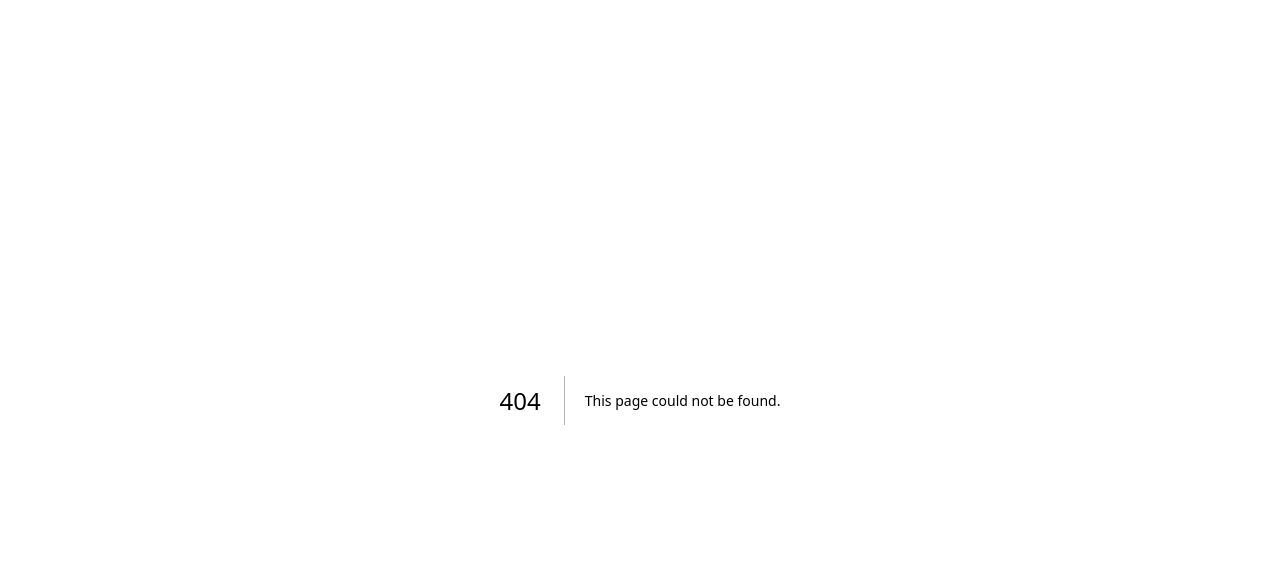
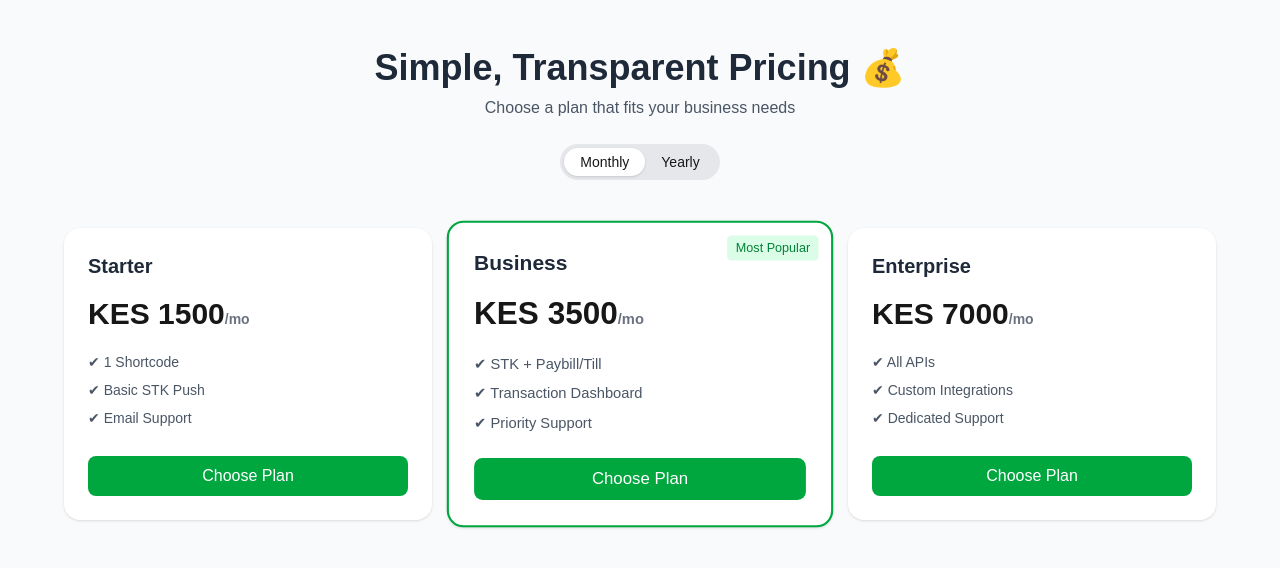
Before and after one commit to DonFredi/mpesa-test, a Next.js app: page /pricing in a window 1280 px wide. Before the commit this address had no page. Shown: the top 568 px of the page. Built offline with nearby package versions, Linux system fonts and the light colour scheme.

Commit message:
home page added

```diff
--- a/app/api/mpesa/callback/route.ts
+++ b/app/api/mpesa/callback/route.ts
@@ -1,4 +1,6 @@
 import { NextResponse } from "next/server";
+import { doc, setDoc } from "firebase/firestore";
+import { db } from "@/lib/firebase/firebase"; // adjust path if needed
 
 export async function POST(req: Request) {
   const body = await req.json();
@@ -13,18 +15,35 @@ export async function POST(req: Request) {
 
   const { ResultCode, ResultDesc, CheckoutRequestID, CallbackMetadata } = stkCallback;
 
+  let data: any = {
+    status: "failed",
+    resultDesc: ResultDesc,
+    checkoutRequestId: CheckoutRequestID,
+    updatedAt: new Date().toISOString(),
+  };
+
   if (ResultCode === 0) {
-    const items = CallbackMetadata.Item;
+    const items = CallbackMetadata?.Item || [];
 
     const amount = items.find((i: any) => i.Name === "Amount")?.Value;
     const receipt = items.find((i: any) => i.Name === "MpesaReceiptNumber")?.Value;
     const phone = items.find((i: any) => i.Name === "PhoneNumber")?.Value;
 
-    // 🔥 Save to Firestore here
-    console.log("Payment success:", { amount, receipt, phone });
+    data = {
+      ...data,
+      status: "success",
+      amount,
+      receipt,
+      phone,
+    };
+
+    console.log("Payment success:", data);
   } else {
     console.log("Payment failed:", ResultDesc);
   }
 
+  // 🔥 THIS IS WHAT YOU WERE MISSING
+  await setDoc(doc(db, "transactions", CheckoutRequestID), data);
+
   return NextResponse.json({ ResultCode: 0, ResultDesc: "Accepted" });
 }
--- a/app/api/mpesa/transactions/route.ts
+++ b/app/api/mpesa/transactions/route.ts
@@ -43,7 +43,7 @@ export async function POST(req: Request) {
     });
   } catch (error: any) {
     console.error("M-Pesa transaction error:", error);
-
+    console.error("FULL-ERROR:", error.response?.data);
     return NextResponse.json({ message: error.message || "M-Pesa transaction failed" }, { status: 500 });
   }
 }
--- a/app/components/MpesaForm.tsx
+++ b/app/components/MpesaForm.tsx
@@ -98,7 +98,12 @@ const MpesaForm = () => {
         console.log("Listening to doc", checkoutId);
         console.log("safaricom data", tx);
 
-        if (!tx) return;
+        if (!tx) {
+          setStatus("error");
+          setMessage("Transaction not successful.Try again later.");
+          unsub();
+          return;
+        }
 
         if (tx.status === "success") {
           setStatus("success");
@@ -108,7 +113,7 @@ const MpesaForm = () => {
 
         if (tx.status === "failed") {
           setStatus("error");
-          setMessage(`❌ Payment failed: ${tx.resultDesc || "cancelled"}`);
+          setMessage(`Payment failed: ${tx.resultDesc || "cancelled"}`);
           unsub();
         }
       });
--- /dev/null
+++ b/app/form/page.tsx
@@ -0,0 +1,14 @@
+export default function Form () {
+    return (
+    <div className="flex min-h-screen items-center justify-center bg-zinc-50 font-sans dark:bg-black">
+      <main className="flex min-h-screen w-full max-w-3xl flex-col items-center justify-between p-8 bg-white dark:bg-black sm:items-start">
+        <div className="flex flex-col items-center gap-6 text-center sm:items-start sm:text-left">
+          <h1 className="max-w-xs text-3xl font-semibold leading-10 tracking-tight text-black dark:text-zinc-50">
+            Mpesa Test Console
+            <MpesaForm />
+          </h1>
+        </div>
+      </main>
+    </div>
+  );
+}
--- /dev/null
+++ b/app/onboarding/page.tsx
@@ -0,0 +1,117 @@
+"use client";
+
+import { useState } from "react";
+import { useSearchParams } from "next/navigation";
+
+export default function Onboarding() {
+  const params = useSearchParams();
+
+  const selectedPlan = params.get("plan");
+  const selectedType = params.get("type");
+
+  const [formData, setFormData] = useState({
+    businessName: "",
+    email: "",
+    phone: "",
+    type: selectedType || "stkPush",
+    shortcode: "",
+    accountNumber: "",
+  });
+
+  const handleChange = (field: string, value: string) => {
+    setFormData((prev) => ({
+      ...prev,
+      [field]: value,
+    }));
+  };
+
+  const handleSubmit = async (e: React.FormEvent) => {
+    e.preventDefault();
+
+    console.log("Client setup:", {
+      ...formData,
+      plan: selectedPlan,
+    });
+
+    // 🔥 Later: send to backend
+    // await fetch("/api/clients", {...})
+  };
+
+  return (
+    <div className="min-h-screen bg-gray-50 px-4 py-10">
+      <div className="max-w-xl mx-auto bg-white p-6 rounded-2xl shadow">
+
+        <h1 className="text-2xl font-bold text-gray-800">
+          Connect Your M-Pesa 🔗
+        </h1>
+
+        <p className="text-sm text-gray-600 mt-1">
+          Plan: <span className="font-medium">{selectedPlan}</span>
+        </p>
+
+        <form onSubmit={handleSubmit} className="space-y-4 mt-6">
+
+          {/* BUSINESS INFO */}
+          <input
+            type="text"
+            placeholder="Business Name"
+            className="w-full border p-2 rounded"
+            onChange={(e) => handleChange("businessName", e.target.value)}
+          />
+
+          <input
+            type="email"
+            placeholder="Email"
+            className="w-full border p-2 rounded"
+            onChange={(e) => handleChange("email", e.target.value)}
+          />
+
+          <input
+            type="text"
+            placeholder="Phone Number"
+            className="w-full border p-2 rounded"
+            onChange={(e) => handleChange("phone", e.target.value)}
+          />
+
+          {/* TRANSACTION TYPE */}
+          <select
+            className="w-full border p-2 rounded"
+            value={formData.type}
+            onChange={(e) => handleChange("type", e.target.value)}
+          >
+            <option value="stkPush">STK Push</option>
+            <option value="paybill">Paybill</option>
+            <option value="till">Till (Buy Goods)</option>
+          </select>
+
+          {/* SHORTCODE / TILL */}
+          <input
+            type="text"
+            placeholder="Till / Paybill Number"
+            className="w-full border p-2 rounded"
+            onChange={(e) => handleChange("shortcode", e.target.value)}
+          />
+
+          {/* PAYBILL ONLY */}
+          {formData.type === "paybill" && (
+            <input
+              type="text"
+              placeholder="Account Number Format"
+              className="w-full border p-2 rounded"
+              onChange={(e) =>
+                handleChange("accountNumber", e.target.value)
+              }
+            />
+          )}
+
+          <button
+            type="submit"
+            className="w-full bg-green-600 text-white py-2 rounded-lg"
+          >
+            Continue →
+          </button>
+        </form>
+      </div>
+    </div>
+  );
+}
--- a/app/page.tsx
+++ b/app/page.tsx
@@ -1,17 +1,60 @@
-import Image from "next/image";
-import MpesaForm from "./components/MpesaForm";
+"use client";
+import {useRouter} from 'next/navigation';
+
+const services = [
+  {
+    title: "STK Push",
+    description: "Accept payments via M-Pesa prompt directly on customer's phone.",
+    type: "stkPush",
+  },
+  {
+    title: "Paybill Integration",
+    description: "Allow customers to pay using Paybill and account number.",
+    type: "paybill",
+  },
+  {
+    title: "Till (Buy Goods)",
+    description: "Receive payments directly to your Till number.",
+    type: "till",
+  },
+  {
+    title: "Send Money API",
+    description: "Automate payouts to customers or employees.",
+    type: "sendMoney",
+  },
+];
 
 export default function Home() {
+    const router = useRouter();
   return (
-    <div className="flex min-h-screen items-center justify-center bg-zinc-50 font-sans dark:bg-black">
-      <main className="flex min-h-screen w-full max-w-3xl flex-col items-center justify-between p-8 bg-white dark:bg-black sm:items-start">
-        <div className="flex flex-col items-center gap-6 text-center sm:items-start sm:text-left">
-          <h1 className="max-w-xs text-3xl font-semibold leading-10 tracking-tight text-black dark:text-zinc-50">
-            Mpesa Test Console
-            <MpesaForm />
-          </h1>
-        </div>
-      </main>
+    <div className="min-h-screen bg-gray-50 px-4 py-10">
+      {/* HERO */}
+      <div className="text-center max-w-2xl mx-auto mb-12">
+        <h1 className="text-3xl md:text-4xl font-bold text-gray-800">
+          Integrate M-Pesa Payments into Your Business 🚀
+        </h1>
+        <p className="text-gray-600 mt-3">Accept payments, automate transactions, and scale your business with ease.</p>
+
+        <button onClick={() =>router.push("/onboarding")} className="mt-6 bg-green-600 text-white px-6 py-2 rounded-lg">
+          Get Started
+        </button>
+      </div>
+
+      {/* SERVICES */}
+      <div className="grid md:grid-cols-2 lg:grid-cols-4 gap-6 max-w-6xl mx-auto">
+        {services.map((service) => (
+          <div
+            key={service.type}
+            onClick={() => `/onboarding?type=${service.type}`}
+            className="bg-white p-5 rounded-2xl shadow hover:shadow-lg cursor-pointer transition"
+          >
+            <h2 className="text-xl font-semibold text-gray-800">{service.title}</h2>
+            <p className="text-gray-600 mt-2 text-sm">{service.description}</p>
+
+            <button className="mt-4 text-green-600 font-medium">Learn More →</button>
+          </div>
+        ))}
+      </div>
     </div>
   );
 }
--- /dev/null
+++ b/app/pricing/page.tsx
@@ -0,0 +1,129 @@
+"use client";
+
+import { useState } from "react";
+import { useRouter, useSearchParams } from "next/navigation";
+
+const plans = [
+  {
+    name: "Starter",
+    price: { monthly: 1500, yearly: 15000 },
+    features: ["1 Shortcode", "Basic STK Push", "Email Support"],
+    type: "starter",
+  },
+  {
+    name: "Business",
+    price: { monthly: 3500, yearly: 35000 },
+    features: [
+      "STK + Paybill/Till",
+      "Transaction Dashboard",
+      "Priority Support",
+    ],
+    type: "business",
+    popular: true,
+  },
+  {
+    name: "Enterprise",
+    price: { monthly: 7000, yearly: 70000 },
+    features: [
+      "All APIs",
+      "Custom Integrations",
+      "Dedicated Support",
+    ],
+    type: "enterprise",
+  },
+];
+
+export default function PricingPage() {
+  const [billing, setBilling] = useState<"monthly" | "yearly">("monthly");
+
+  const router = useRouter();
+  const searchParams = useSearchParams();
+
+  const selectedType = searchParams.get("type"); // from landing
+
+  const handleSelectPlan = (planType: string) => {
+    router.push(
+      `/onboarding?plan=${planType}&type=${selectedType || "stkPush"}`
+    );
+  };
+
+  return (
+    <div className="min-h-screen bg-gray-50 px-4 py-12">
+
+      {/* HEADER */}
+      <div className="text-center mb-12">
+        <h1 className="text-3xl md:text-4xl font-bold text-gray-800">
+          Simple, Transparent Pricing 💰
+        </h1>
+        <p className="text-gray-600 mt-2">
+          Choose a plan that fits your business needs
+        </p>
+
+        {/* TOGGLE */}
+        <div className="mt-6 inline-flex bg-gray-200 rounded-full p-1">
+          <button
+            onClick={() => setBilling("monthly")}
+            className={`px-4 py-1 rounded-full text-sm ${
+              billing === "monthly" ? "bg-white shadow" : ""
+            }`}
+          >
+            Monthly
+          </button>
+          <button
+            onClick={() => setBilling("yearly")}
+            className={`px-4 py-1 rounded-full text-sm ${
+              billing === "yearly" ? "bg-white shadow" : ""
+            }`}
+          >
+            Yearly
+          </button>
+        </div>
+      </div>
+
+      {/* PLANS */}
+      <div className="grid md:grid-cols-3 gap-6 max-w-6xl mx-auto">
+        {plans.map((plan) => (
+          <div
+            key={plan.type}
+            className={`relative bg-white rounded-2xl p-6 shadow flex flex-col justify-between transition hover:shadow-lg ${
+              plan.popular ? "border-2 border-green-600 scale-105" : ""
+            }`}
+          >
+            {/* MOST POPULAR BADGE */}
+            {plan.popular && (
+              <span className="absolute top-3 right-3 text-xs bg-green-100 text-green-700 px-2 py-1 rounded">
+                Most Popular
+              </span>
+            )}
+
+            <div>
+              <h2 className="text-xl font-semibold text-gray-800">
+                {plan.name}
+              </h2>
+
+              <p className="text-3xl font-bold mt-4">
+                KES {plan.price[billing]}
+                <span className="text-sm text-gray-500">
+                  /{billing === "monthly" ? "mo" : "yr"}
+                </span>
+              </p>
+
+              <ul className="mt-5 space-y-2 text-sm text-gray-600">
+                {plan.features.map((feature, i) => (
+                  <li key={i}>✔ {feature}</li>
+                ))}
+              </ul>
+            </div>
+
+            <button
+              onClick={() => handleSelectPlan(plan.type)}
+              className="mt-6 bg-green-600 text-white py-2 rounded-lg hover:bg-green-700 transition"
+            >
+              Choose Plan
+            </button>
+          </div>
+        ))}
+      </div>
+    </div>
+  );
+}
--- a/lib/mpesa/paybill.ts
+++ b/lib/mpesa/paybill.ts
@@ -38,7 +38,7 @@ export async function paybillPayment({
       PartyA: phoneNumber,
       PartyB: mpesa.shortcode,
       PhoneNumber: phoneNumber,
-      CallBackURL: `${mpesa.callbackBaseUrl}/stk-callback`,
+      CallBackURL: `${process.env.BASE_URL}/api/mpesa/webhook`,
       AccountReference: accountReference,
       TransactionDesc: "Paybill payment",
     },
--- a/lib/mpesa/till.ts
+++ b/lib/mpesa/till.ts
@@ -5,7 +5,7 @@ import { normalizePhone, generatePassword, generateTimestamp } from "./utils";
 export async function tillPayment({ amount, phone, mpesa }: { amount: number; phone: string; mpesa: any }) {
   const phoneNumber = normalizePhone(phone);
   const timestamp = generateTimestamp();
-  const password = generatePassword(mpesa.shortcode, mpesa.passkey, timestamp);
+  const password = generatePassword(mpesa.tillNumber, mpesa.passkey, timestamp);
 
   const token = await getAccessToken(mpesa.consumerKey, mpesa.consumerSecret, mpesa.environment);
 
@@ -23,7 +23,7 @@ export async function tillPayment({ amount, phone, mpesa }: { amount: number; ph
       PartyA: phoneNumber,
       PartyB: mpesa.tillNumber,
       PhoneNumber: phoneNumber,
-      CallBackURL: `${mpesa.callbackBaseUrl}/stk-callback`,
+      CallBackURL: `${process.env.BASE_URL}/api/mpesa/webhook`,
       AccountReference: "Till payment",
       TransactionDesc: "Till payment",
     },
```
